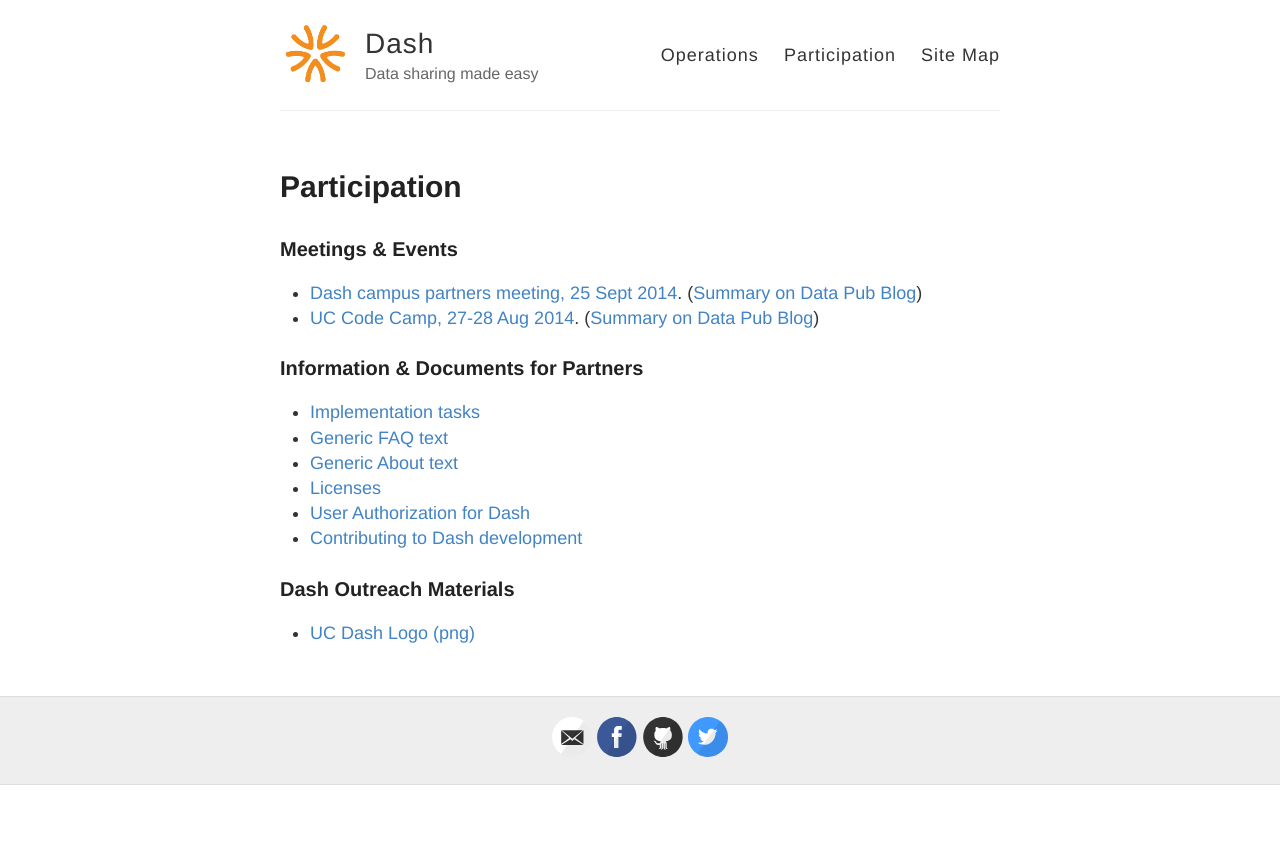
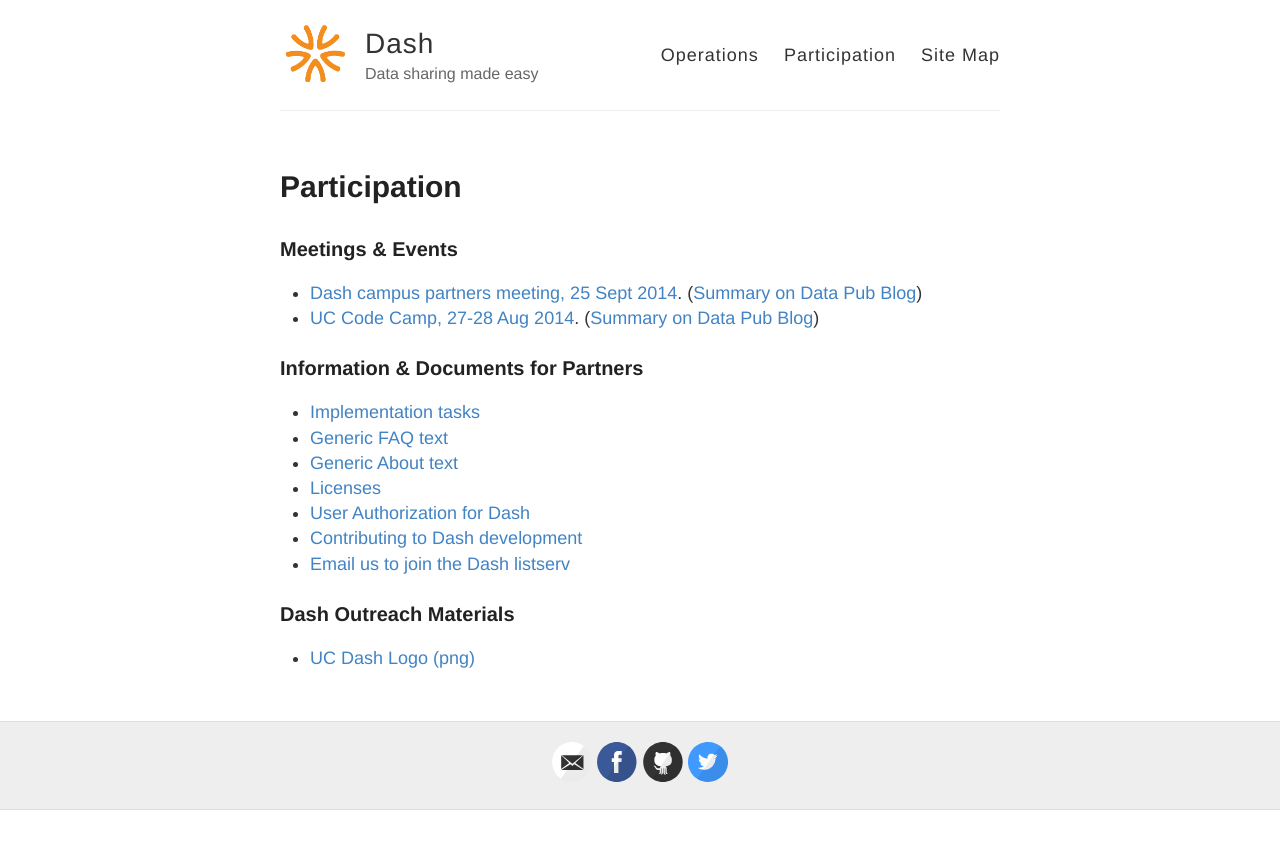
Before and after one commit to CDLUC3/dash, a Jekyll site: the page built from participation.md, in a window 1280 px wide. Shown: the top 849 px of the page. Built offline with Jekyll 4.4.1, drawn with Linux system fonts in a browser that asks for light colours.

Commit message:
add link to join dash listserv

```diff
--- a/participation.md
+++ b/participation.md
@@ -12,6 +12,7 @@
 <li> <a href="http://cdluc3.github.io/UC-code-camp/"> UC Code Camp, 27-28 Aug 2014</a>. (<a href="http://datapub.cdlib.org/2014/09/03/the-first-uc-libraries-code-camp/">Summary on Data Pub Blog</a>)</li>
 </ul>
 
+
 ### Information & Documents for Partners
 
 <ul>
@@ -21,6 +22,7 @@
 <li><a href="http://CDLUC3.github.io/dash/licensing">Licenses</a></li>
 <li><a href="http://CDLUC3.github.io/dash/user-authorization">User Authorization for Dash</a></li>
 <li><a href="http://CDLUC3.github.io/dash/contributing">Contributing to Dash development</a></li>
+<li><a href="mailto:uc3@ucop.edu">Email us to join the Dash listserv</a></li>
 </ul>
 
 ### Dash Outreach Materials
```
